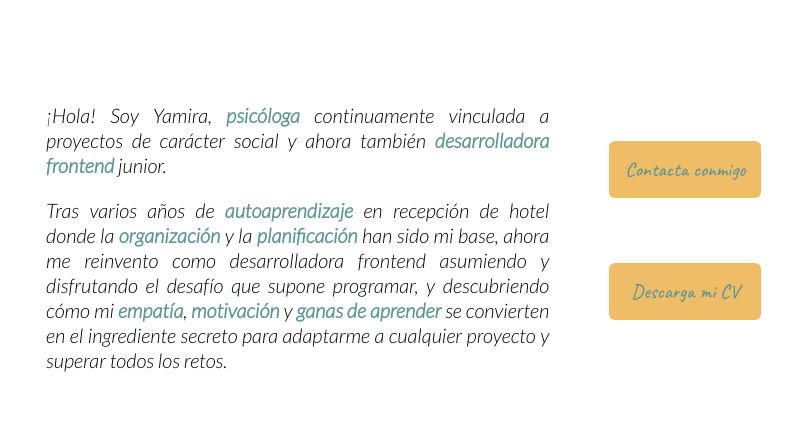
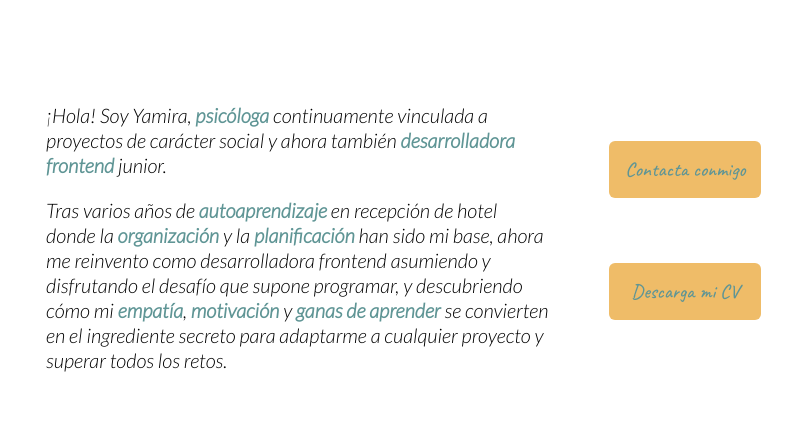
Before and after one commit to ymartinguzman/Portfolio, a website: page docs/index.html in a window 1280 px wide. Shown: the part 970-1403 px from the top of the page, 374-1183 px from the left. Drawn offline with nearby package versions, Linux system fonts and the light colour scheme; files that its build step writes are made by us from their sources; a web font is replaced by a local one.

```diff
--- a/src/scss/layout/_about.scss
+++ b/src/scss/layout/_about.scss
@@ -70,7 +70,7 @@
       &--myself {
         padding: 10px;
         font-size: 18px;
-        text-align: justify;
+        text-align: initial;
         font-family: $main-font;
         font-weight: 300;
         @media all and (min-width: 768px) {
```
Also changed, not shown: src/html/partials/about.html (+1 -1 lines).
